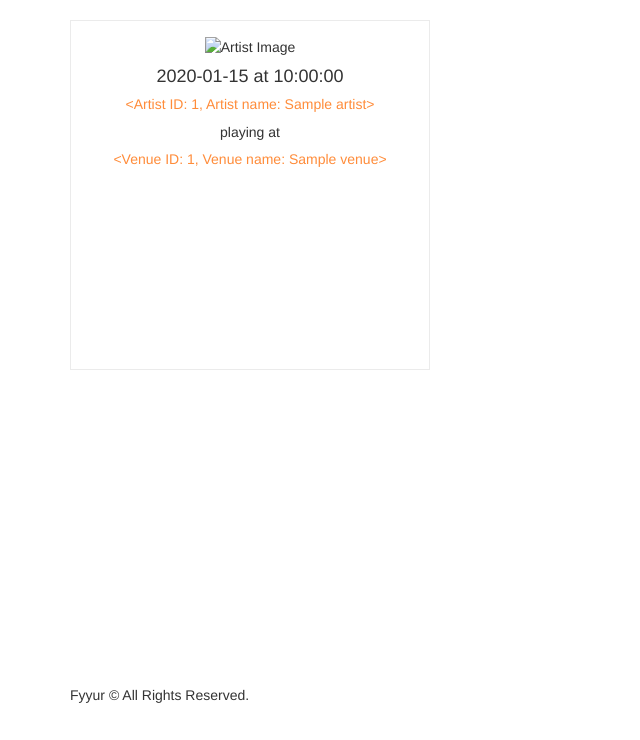
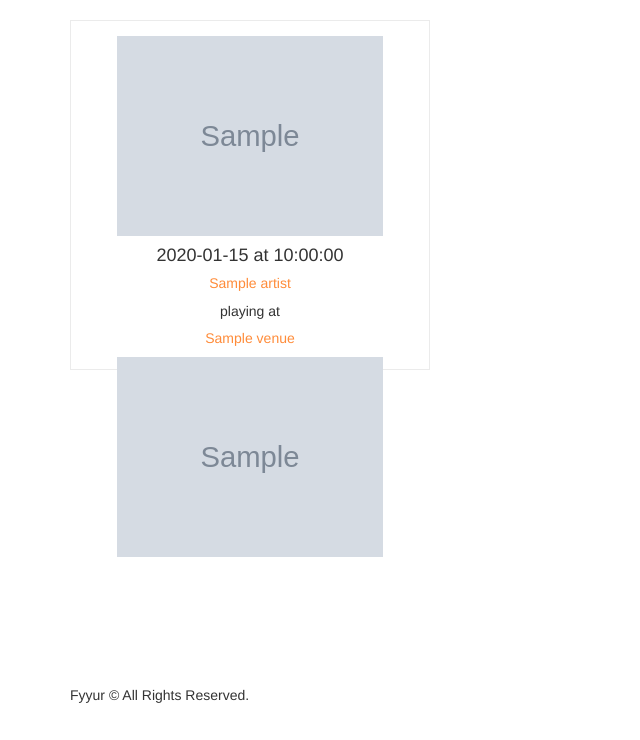
Before and after one commit to abuaesh/Fyyur, a Flask app: page /shows in a window 1280 px wide. Shown: the part 60-800 px from the top of the page, without its empty margins (0-640 px from the left). Run offline with Flask 2, Linux system fonts and the light colour scheme; tables that the repository leaves empty hold one stand-in row (values such as "Sample post"); grey boxes marked "Sample" are stand-in pictures; some libraries are stand-ins or nearby versions.

Commit message:
Fix shows page

```diff
--- a/app.py
+++ b/app.py
@@ -36,6 +36,7 @@ class Show(db.Model):
   artist_id = db.Column(db.Integer, db.ForeignKey('Artist.id'))
   venue_id = db.Column(db.Integer, db.ForeignKey('Venue.id'))
   start_time = db.Column(db.DateTime, nullable=False)
+  image_link = db.Column(db.String)
 
   def __repr__(self):
     return f'<Show ID: {self.id}, Artist ID: {self.artist_id}, Venue ID: {self.venue_id}>'
@@ -131,8 +132,8 @@ def venues():
     # Find the index of the area that matches this venue from areas list:
     area_not_found = True
     for a in areas:
-      if a.city == v.city and a.state == v.state:
-        a.venues.append(v)
+      if a["city"] == v.city and a["state"] == v.state:
+        a["venues"].append(v)
         area_not_found = False
 
     if area_not_found:
@@ -142,7 +143,8 @@ def venues():
                     "venues": [v]
                   }
       areas.append(new_area)
-  return render_template('pages/venues.html', data = areas)
+  print(areas)
+  return render_template('pages/venues.html', areas = areas)
 
 @app.route('/venues/search', methods=['POST'])
 def search_venues():
@@ -165,87 +167,11 @@ def search_venues():
 def show_venue(venue_id):
   # shows the venue page with the given venue_id
   # TODO: replace with real venue data from the venues table, using venue_id
-  data1={
-    "id": 1,
-    "name": "The Musical Hop",
-    "genres": ["Jazz", "Reggae", "Swing", "Classical", "Folk"],
-    "address": "1015 Folsom Street",
-    "city": "San Francisco",
-    "state": "CA",
-    "phone": "123-123-1234",
-    "website": "https://www.themusicalhop.com",
-    "facebook_link": "https://www.facebook.com/TheMusicalHop",
-    "seeking_talent": True,
-    "seeking_description": "We are on the lookout for a local artist to play every two weeks. Please call us.",
-    "image_link": "https://images.unsplash.com/photo-1543900694-133f37abaaa5?ixlib=rb-1.2.1&ixid=eyJhcHBfaWQiOjEyMDd9&auto=format&fit=crop&w=400&q=60",
-    "past_shows": [{
-      "artist_id": 4,
-      "artist_name": "Guns N Petals",
-      "artist_image_link": "https://images.unsplash.com/photo-1549213783-8284d0336c4f?ixlib=rb-1.2.1&ixid=eyJhcHBfaWQiOjEyMDd9&auto=format&fit=crop&w=300&q=80",
-      "start_time": "2019-05-21T21:30:00.000Z"
-    }],
-    "upcoming_shows": [],
-    "past_shows_count": 1,
-    "upcoming_shows_count": 0,
-  }
-  data2={
-    "id": 2,
-    "name": "The Dueling Pianos Bar",
-    "genres": ["Classical", "R&B", "Hip-Hop"],
-    "address": "335 Delancey Street",
-    "city": "New York",
-    "state": "NY",
-    "phone": "914-003-1132",
-    "website": "https://www.theduelingpianos.com",
-    "facebook_link": "https://www.facebook.com/theduelingpianos",
-    "seeking_talent": False,
-    "image_link": "https://images.unsplash.com/photo-1497032205916-ac775f0649ae?ixlib=rb-1.2.1&ixid=eyJhcHBfaWQiOjEyMDd9&auto=format&fit=crop&w=750&q=80",
-    "past_shows": [],
-    "upcoming_shows": [],
-    "past_shows_count": 0,
-    "upcoming_shows_count": 0,
-  }
-  data3={
-    "id": 3,
-    "name": "Park Square Live Music & Coffee",
-    "genres": ["Rock n Roll", "Jazz", "Classical", "Folk"],
-    "address": "34 Whiskey Moore Ave",
-    "city": "San Francisco",
-    "state": "CA",
-    "phone": "415-000-1234",
-    "website": "https://www.parksquarelivemusicandcoffee.com",
-    "facebook_link": "https://www.facebook.com/ParkSquareLiveMusicAndCoffee",
-    "seeking_talent": False,
-    "image_link": "https://images.unsplash.com/photo-1485686531765-ba63b07845a7?ixlib=rb-1.2.1&ixid=eyJhcHBfaWQiOjEyMDd9&auto=format&fit=crop&w=747&q=80",
-    "past_shows": [{
-      "artist_id": 5,
-      "artist_name": "Matt Quevedo",
-      "artist_image_link": "https://images.unsplash.com/photo-1495223153807-b916f75de8c5?ixlib=rb-1.2.1&ixid=eyJhcHBfaWQiOjEyMDd9&auto=format&fit=crop&w=334&q=80",
-      "start_time": "2019-06-15T23:00:00.000Z"
-    }],
-    "upcoming_shows": [{
-      "artist_id": 6,
-      "artist_name": "The Wild Sax Band",
-      "artist_image_link": "https://images.unsplash.com/photo-1558369981-f9ca78462e61?ixlib=rb-1.2.1&ixid=eyJhcHBfaWQiOjEyMDd9&auto=format&fit=crop&w=794&q=80",
-      "start_time": "2035-04-01T20:00:00.000Z"
-    }, {
-      "artist_id": 6,
-      "artist_name": "The Wild Sax Band",
-      "artist_image_link": "https://images.unsplash.com/photo-1558369981-f9ca78462e61?ixlib=rb-1.2.1&ixid=eyJhcHBfaWQiOjEyMDd9&auto=format&fit=crop&w=794&q=80",
-      "start_time": "2035-04-08T20:00:00.000Z"
-    }, {
-      "artist_id": 6,
-      "artist_name": "The Wild Sax Band",
-      "artist_image_link": "https://images.unsplash.com/photo-1558369981-f9ca78462e61?ixlib=rb-1.2.1&ixid=eyJhcHBfaWQiOjEyMDd9&auto=format&fit=crop&w=794&q=80",
-      "start_time": "2035-04-15T20:00:00.000Z"
-    }],
-    "past_shows_count": 1,
-    "upcoming_shows_count": 1,
-  }
+  print('THE VENUE ID IS: ' + venue_id)
+  venues = Venue.query.all()
 
-  data = list(filter(lambda d: d['id'] == venue_id, [data1, data2, data3]))[0]
-  db.session.add_all(data1, data2, data3)
-  db.session.commit()
+  data = list(filter(lambda d: d['id'] == venue_id, venues))[0]
+
   return render_template('pages/show_venue.html', venue=data)
 
 #  Create Venue
@@ -487,8 +413,11 @@ def shows():
   venues = Venue.query.all()
 
   for show in shows:
-    show.artist_name = list(filter(lambda d: d.id == show.artist_id, artists))[0]
-    show.venue_name = list(filter(lambda d: d.id == show.venue_id, venues))[0]
+    show.artist_name = list(filter(lambda d: d.id == show.artist_id, artists))[0].name
+    show.venue_name = list(filter(lambda d: d.id == show.venue_id, venues))[0].name
+    artist_image = list(filter(lambda d: d.id == show.artist_id, artists))[0].image_link
+    if artist_image is not "":
+      show.artist_image_link = artist_image
 
   return render_template('pages/shows.html', shows=shows)
 
@@ -507,7 +436,8 @@ def create_show_submission():
     form = ShowForm()
     show = Show(artist_id = form.artist_id.data,
                 venue_id = form.venue_id.data,
-                start_time = form.start_time.data)
+                start_time = form.start_time.data,
+                image_link = form.image_link.data)
     data = db.session.add(show)
     db.session.commit()
     # on successful db insert, flash success
--- a/forms.py
+++ b/forms.py
@@ -14,6 +14,9 @@ class ShowForm(Form):
         'start_time',
         validators=[DataRequired()],
         default= datetime.today()
+    )
+    image_link = StringField(
+        'image_link'
     )
 
 class VenueForm(Form):
--- a/templates/pages/shows.html
+++ b/templates/pages/shows.html
@@ -5,11 +5,18 @@
     {%for show in shows %}
     <div class="col-sm-4">
         <div class="tile tile-show">
-            <img src="{{ show.artist_image_link }}" alt="Artist Image" />
+            {%if show.artist_image_link|length %}
+                <img src="{{ show.artist_image_link }}" alt="Artist Image" />
+            {% endif %}
             <h4>{{ show.start_time.strftime('%Y-%m-%d at %H:%M:%S') }}</h4>
             <h5><a href="/artists/{{ show.artist_id }}">{{ show.artist_name }}</a></h5>
             <p>playing at</p>
             <h5><a href="/venues/{{ show.venue_id }}">{{ show.venue_name }}</a></h5>
+            {%if show.image_link is defined %}
+                {%if show.image_link|length %}
+                    <img src="{{ show.image_link }}" alt="Show Image" />
+                {% endif %}
+            {% endif %}
         </div>
     </div>
     {% endfor %}
--- a/templates/pages/venues.html
+++ b/templates/pages/venues.html
@@ -2,9 +2,9 @@
 {% block title %}Fyyur | Venues{% endblock %}
 {% block content %}
 {% for area in areas %}
-<h3>{{ area.city }}, {{ area.state }}</h3>
+<h3>{{ area['city'] }}, {{ area["state"] }}</h3>
 	<ul class="items">
-		{% for venue in area.venues %}
+		{% for venue in area["venues"] %}
 		<li>
 			<a href="/venues/{{ venue.id }}">
 				<i class="fas fa-music"></i>
```
Also changed, not shown: migrations/versions/2c3c08a75e5d_.py (added, +28 -0 lines), templates/forms/new_show.html (+6 -1 lines).
